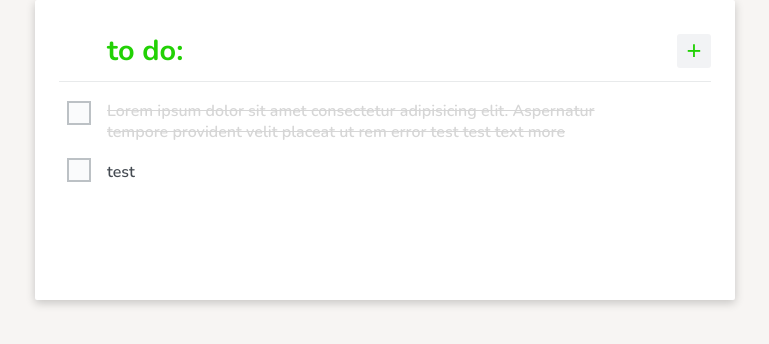
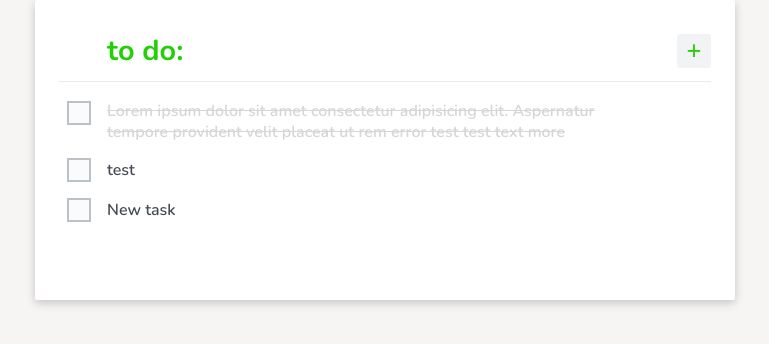
Before and after one commit to noiza/todo-react, a React (Create React App) app: page / in a window 1280 px wide. Shown: the top 344 px of the page, without its empty margins (255-1024 px from the left). Built offline with nearby package versions, Linux system fonts and the light colour scheme; data requests are answered from the project's data file.

Commit message:
Added addTask method

```diff
--- a/src/App.scss
+++ b/src/App.scss
@@ -60,7 +60,7 @@
   .title {
     margin-left: 1rem;
     flex: 1;
-    align-self: flex-end;
+    align-self: center;
   }
 
   &:hover {
--- a/src/Tasks.js
+++ b/src/Tasks.js
@@ -13,11 +13,23 @@ const Tasks = () => {
     });
   }, []);
 
+  const addTask = () => {
+    const title = window.prompt("New Task:");
+    if (title) {
+      const id = Math.floor(Math.random() * 1000) + 1;
+      const newTask = { id, title, completed: false };
+      setTasks([...tasks, newTask]);
+      axios.post("http://localhost:3001/tasks/", newTask).catch(() => {
+        alert("Error while adding the task.");
+      });
+    }
+  };
+
   return (
     <>
       <div className="header">
         <h2>to do:</h2>
-        <button>+</button>
+        <button onClick={() => addTask()}>+</button>
       </div>
 
       <div className="tasks">
--- a/src/db.json
+++ b/src/db.json
@@ -9,6 +9,11 @@
       "id": 2,
       "title": "test",
       "completed": false
+    },
+    {
+      "id": 367,
+      "title": "New task",
+      "completed": false
     }
   ]
 }
```
